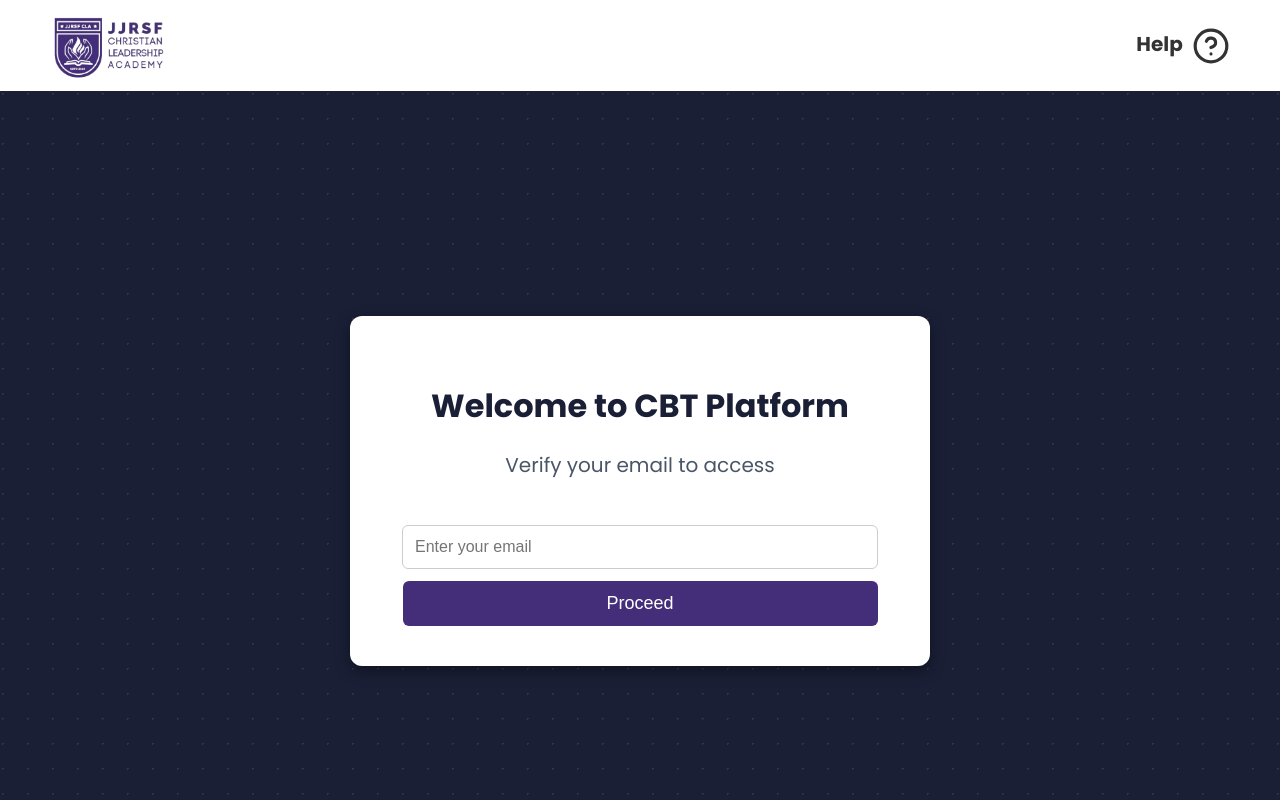
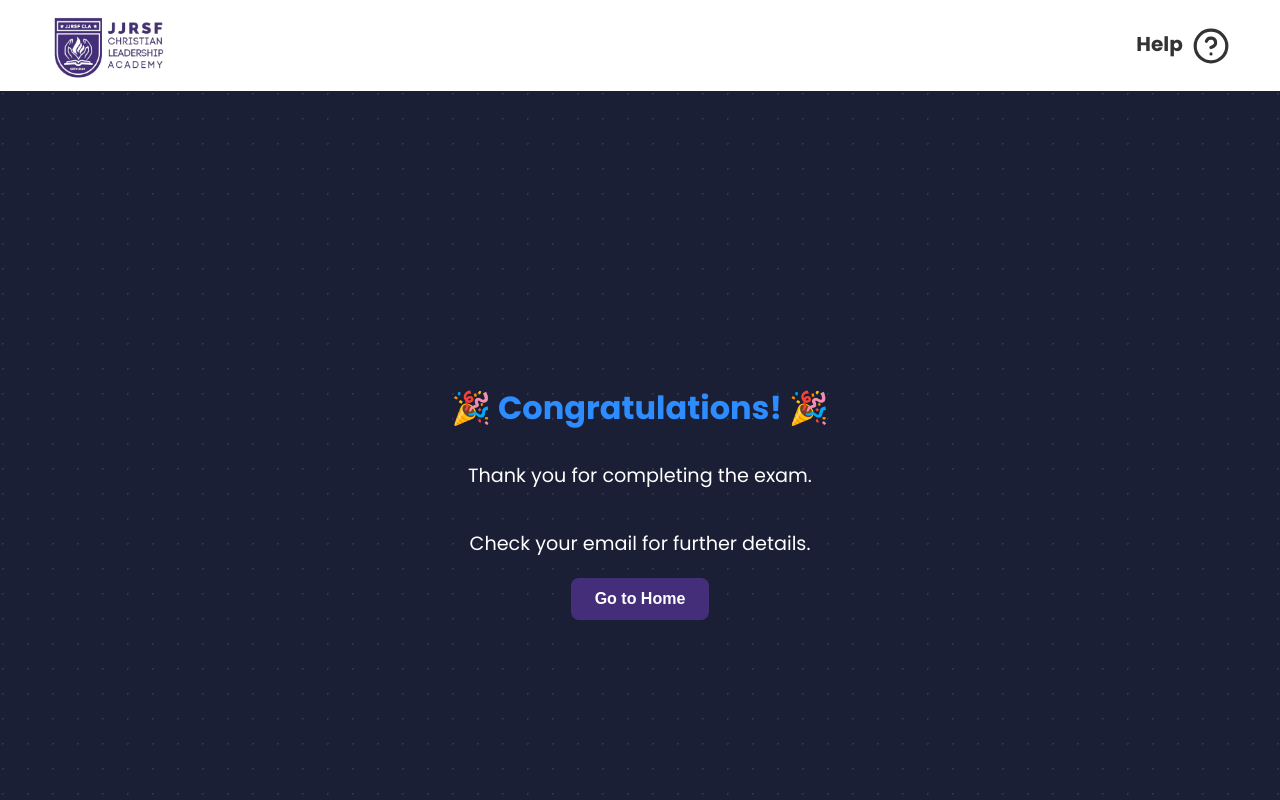
Before and after one commit to geekelo/jjrsf-cbt, a React (Create React App) app: page /confirmation in a window 1280 px wide. Shown: the top 800 px of the page. Built offline with nearby package versions, Linux system fonts and the light colour scheme.

Commit message:
Added confirmation page after exam completion with styled UI and modal redirection

```diff
--- a/src/App.js
+++ b/src/App.js
@@ -7,6 +7,7 @@ import Instructions from "./components/Instructions";
 import QuestionPage from "./components/Question";
 import Layout from "./components/Layout";
 import HelpSection from "./components/Help";
+import ConfirmationPage from "./components/Confirmation";
 
 const App = () => {
   return (
@@ -17,9 +18,11 @@ const App = () => {
           <Route path="/instructions" element={<Instructions />} />
           <Route path="/questions" element={<QuestionPage />} />
           <Route path="/help" element={<HelpSection />} />
-          <Route path="/:examCode" element={<Home />} /> {/* Add dynamic route */}
+          <Route path="/:exam_code" element={<Home />} />
+
           {/* Redirect all unknown routes to Home */}
           <Route path="*" element={<Navigate to="/" />} />
+          <Route path="/confirmation" element={<ConfirmationPage />} />
         </Routes>
       </Layout>
     </Router>
--- /dev/null
+++ b/src/components/Confirmation.js
@@ -0,0 +1,18 @@
+import React from "react";
+import { useNavigate } from "react-router-dom";
+import "../styles/ConfirmationPage.css";
+
+const ConfirmationPage = () => {
+  const navigate = useNavigate();
+
+  return (
+    <div className="confirmation-container">
+      <h1>🎉 Congratulations! 🎉</h1>
+      <p>Thank you for completing the exam.</p>
+      <p>Check your email for further details.</p>
+      <button onClick={() => navigate("/")}>Go to Home</button>
+    </div>
+  );
+};
+
+export default ConfirmationPage;
--- a/src/components/Home.js
+++ b/src/components/Home.js
@@ -8,32 +8,36 @@ import "../styles/Home.css";
 const API_BASE_URL = process.env.REACT_APP_API_BASE_URL;
 
 const Home = () => {
+  const { exam_code } = useParams(); // Get exam code from URL
+  const navigate = useNavigate();
   const [email, setEmail] = useState("");
   const [loading, setLoading] = useState(false);
-  const navigate = useNavigate();
-  const { exam_code } = useParams(); // Get exam_code from URL
 
   useEffect(() => {
-    if (exam_code && !/^\d{6}$/.test(exam_code)) {
-      toast.error("Invalid exam code!", { position: "top-right" });
+    console.log("Exam Code from URL:", exam_code);
+
+    if (exam_code) {
+      if (!/^[a-zA-Z0-9]{6}$/.test(exam_code)) {
+        toast.error("Invalid exam code! It must be exactly 6 letters or digits.", { position: "top-right" });
+      }
     }
 
+
     removeExpiredCandidate();
-  }, [exam_code]);
-
+  }, [exam_code]); // Runs whenever exam_code changes
 
   const validateAndCheckEmail = async () => {
-    if (!email) {
+    if (!email.trim()) {
       toast.error("Please enter your email!", { position: "top-right" });
       return;
     }
 
-    if (!/^[^\s@]+@[^\s@]+\.[^\s@]+$/.test(email)) {
+    if (!/^[^\s@]+@[^\s@]+$/.test(email)) {
       toast.error("Invalid email format", { position: "top-right" });
       return;
     }
 
-    if (!/^\d{6}$/.test(exam_code)) {
+    if (!exam_code || !/^[a-zA-Z0-9]{6}$/.test(exam_code)) {
       toast.error("Invalid exam code!", { position: "top-right" });
       return;
     }
@@ -48,19 +52,17 @@ const Home = () => {
       console.log("API Response:", response.data);
 
       if (response.data.message === "Candidate authorized") {
-        const candidateData = response.data.candidate;
-        localStorage.removeItem("candidate");
-
-        const candidateWithExpiry = {
-          ...candidateData,
-          timestamp: new Date().getTime(),
-        };
-        localStorage.setItem("candidate", JSON.stringify(candidateWithExpiry));
+        localStorage.setItem(
+          "candidate",
+          JSON.stringify({ ...response.data.candidate, timestamp: new Date().getTime() })
+        );
 
         toast.success("Email verified! Redirecting...", { position: "top-right" });
         setTimeout(() => navigate("/instructions"), 1500);
       } else {
-        toast.error("Invalid credentials. Please check your email or exam code.", { position: "top-right" });
+        toast.error("Invalid credentials. Please check your email or exam code.", {
+          position: "top-right",
+        });
       }
     } catch (error) {
       console.error("Error verifying email:", error);
@@ -99,11 +101,7 @@ const Home = () => {
           onChange={(e) => setEmail(e.target.value)}
           disabled={loading}
         />
-        <button
-          className="proceed-btn"
-          onClick={validateAndCheckEmail}
-          disabled={loading}
-        >
+        <button className="proceed-btn" onClick={validateAndCheckEmail} disabled={loading}>
           {loading ? "Verifying..." : "Proceed"}
         </button>
       </div>
--- a/src/components/Question.js
+++ b/src/components/Question.js
@@ -29,11 +29,12 @@ const QuestionPage = () => {
       return;
     }
     const currentTime = Date.now();
-    const examStartTime = new Date(examData.start_time).getTime();
-    const examEndTime = new Date(examData.end_time).getTime();
+    const examStartTime = new Date(examData.start_time).toISOString().replace("T", " ").split(".")[0];
+    const examEndTime = new Date(examData.end_time).toISOString().replace("T", " ").split(".")[0];
+
 
     if (currentTime < examStartTime) {
-      setModalMessage(`The exam is scheduled for ${new Date(examData.start_time).toLocaleString()}`);
+      setModalMessage(`The exam is scheduled for ${new Date(examData.start_time)}`);
       setShowModal(true);
       return;
     }
@@ -108,7 +109,7 @@ const QuestionPage = () => {
       }
 
       const apiUrl = `${API_BASE_URL}/clacbt_exams/${examData.id}/clacbt_candidates/${candidate.id}`;
-  console.log(apiUrl)
+
       const payload = {
         clacbt_candidate: {
           email: candidate.email,
@@ -122,19 +123,21 @@ const QuestionPage = () => {
           headers: { "Content-Type": "application/json" },
           body: JSON.stringify(payload),
         });
-  console.log(response)
+
         if (!response.ok) {
           throw new Error(`Failed to submit score: ${response.statusText}`);
         }
 
-        const result = await response.json();
-        console.log("Score submitted successfully:", result);
+        console.log("Score submitted successfully:", await response.json());
       } catch (error) {
         console.error("Error updating score:", error);
       }
 
       setModalMessage(`Test Completed! Your Score: ${finalScore} / ${totalMarks}`);
       setShowModal(true);
+
+      // Navigate to confirmation page after a delay
+      setTimeout(() => navigate("/confirmation"), 3000);
     }
   };
 
--- /dev/null
+++ b/src/styles/ConfirmationPage.css
@@ -0,0 +1,42 @@
+.confirmation-container {
+
+    flex-direction: column;
+
+
+    display: flex;
+  justify-content: center;
+  align-items: center;
+  height: 100vh;
+  background: #1a1f36;
+  background-image: radial-gradient(rgba(255, 255, 255, 0.1) 1px, transparent 0);
+  background-size: 25px 25px;
+  background-position: -10px -10px;
+  }
+
+  .confirmation-container h1 {
+    font-size: 2rem;
+    color: #2d8cff;
+    margin-bottom: 10px;
+  }
+
+  .confirmation-container p {
+    font-size: 1.2rem;
+    color: #fff;
+    margin-bottom: 20px;
+  }
+
+  .confirmation-container button {
+    padding: 12px 24px;
+    font-size: 1rem;
+    color: #fff;
+    background-color: #442e79;
+    border: none;
+    border-radius: 8px;
+    cursor: pointer;
+    font-weight: 700;
+    transition: 0.3s;
+  }
+
+  .confirmation-container button:hover {
+    background-color: #1c6dcc;
+  }
--- a/src/styles/QuestionPage.css
+++ b/src/styles/QuestionPage.css
@@ -50,7 +50,7 @@ h2 {
 .options-list {
   list-style: none;
   padding: 0;
-  max-height: 250px; /* Adjust as needed */
+  max-height: 350px; /* Adjust as needed */
   overflow-y: auto;
 }
 
```
